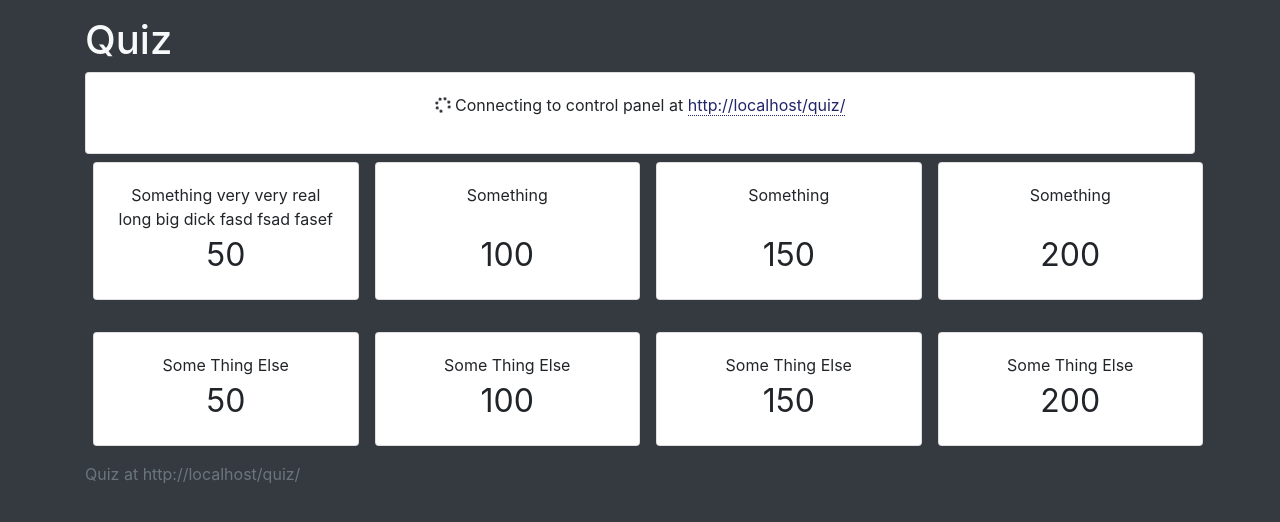
After one commit to soerface/soerface.de, a Flask app: page /quiz/screen in a window 1280 px wide. The commit adds this page. Shown: the top 522 px of the page. Run offline with Flask 2, Linux system fonts and the light colour scheme; some libraries are stand-ins or nearby versions.

Commit message:
Draft of quiz

```diff
--- a/src/app.py
+++ b/src/app.py
@@ -3,11 +3,12 @@ from datetime import datetime
 from flask import Flask, render_template, request, Markup
 
 import env
-from sections import blog
+from sections import blog, quiz
 from markdown import markdown
 
 blueprints = [
     blog.bp,
+    quiz.bp,
 ]
 
 if env.GITHUB_REPOSITORY and not env.CNAME:
@@ -23,7 +24,7 @@ else:
 
 @app.context_processor
 def add_navigation() -> dict:
-    endpoints = [(f'{bp.name}.index', bp.name.title()) for bp in blueprints]
+    endpoints = [(f'{bp.name}.index', bp.name.title()) for bp in blueprints if bp.name != "quiz"]
     items = [{
         'active': request.endpoint.partition('.')[0] == endpoint.partition('.')[0],
         'endpoint': endpoint,
--- /dev/null
+++ b/src/sections/quiz.py
@@ -0,0 +1,57 @@
+import json
+from pathlib import Path
+
+from flask import Blueprint, render_template, url_for
+import yaml
+
+bp = Blueprint(
+    "quiz",
+    __name__,
+    url_prefix="/quiz",
+    template_folder="templates",
+    static_folder="static",
+)
+
+QUIZ_DATA_PATH = Path(__file__).parent / "static" / "quiz_data"
+
+def get_title_of_quiz(path: Path) -> str:
+    with open(path) as f:
+        data = yaml.load(f)
+    return data.get("title", path.name)
+
+
+@bp.route("/")
+def index():
+    description = "Quiz for coders"
+    file_names = QUIZ_DATA_PATH.glob("*.yaml")
+    quiz_options = [{
+        "filename": url_for("quiz.data_as_json", filename=x.stem),
+        "title": get_title_of_quiz(x),
+    } for x in file_names]
+    return render_template(
+        "quiz/index.html",
+        page_title="Quiz",
+        quiz_options=quiz_options,
+        meta={
+            "description": description,
+        },
+        meta_properties={
+            "og:description": description,
+            "og:title": "soerface' Blog",
+            "og:image": url_for("static", filename="img/profile_photo.jpg")
+        },
+    )
+
+
+@bp.route("/screen")
+def screen():
+    return render_template("quiz/screen.html", page_title="Quiz Screen")
+
+
+@bp.route("/data/<filename>.json")
+def data_as_json(filename):
+    yaml_filename = filename + ".yaml"
+    with open(QUIZ_DATA_PATH / yaml_filename) as f:
+        data = yaml.load(f)
+
+    return json.dumps(data)
--- /dev/null
+++ b/src/sections/static/quiz.css
@@ -0,0 +1,31 @@
+#quiz .grid {
+    display: grid;
+    grid-template-columns: repeat(4, 1fr);
+    grid-gap: 1rem;
+}
+
+#quiz .question {
+    margin: 0.5rem;
+    width: 100%;
+    font-size: 2vh;
+}
+
+#quiz .card-body {
+    display: flex;
+    flex-direction: column;
+    justify-content: flex-end;
+    align-items: center;
+}
+
+#quiz .card-title {
+    height: 100%;
+    text-align: center;
+}
+
+#quiz .card-title, #quiz .points {
+    margin: 0 0.2rem;
+}
+
+#quiz .points {
+    font-size: 4vh;
+}
--- /dev/null
+++ b/src/sections/static/quiz_data/foobar-quiz-3000.yaml
@@ -0,0 +1,4 @@
+title: "Foo Bar Quiz 3000"
+categories:
+  stuff:
+    title: "Dings"
--- /dev/null
+++ b/src/sections/static/quiz_screen.js
@@ -0,0 +1,68 @@
+const channel = new BroadcastChannel('quiz_screen_state');
+let quizState = {}
+let quizFile = {}
+
+function sendCommand(cmd, payload="") {
+    channel.postMessage(JSON.stringify({cmd, payload}))
+}
+
+function receiveCommand(ev) {
+    const message = JSON.parse(ev.data);
+    switch (message.cmd) {
+        case "findScreens":
+            sendCommand("getState")
+            sendCommand("screenRegistered")
+            break
+        case "currentState":
+            quizState = message.payload
+            refreshUI()
+            break
+        case "quizFile":
+            quizFile = message.payload
+            refreshUI()
+            break
+    }
+    document.getElementById("loading-card").classList.add("d-none")
+}
+
+function refreshUI() {
+    document.getElementsByTagName("h1")[0].textContent = quizFile["title"] || "Quiz"
+    const grid = document.createElement("div")
+    grid.className = "grid"
+    for (let category_slug in quizFile["categories"]) {
+        let category = quizFile["categories"][category_slug]
+        const questions = category["questions"] || [];
+        for (let question of questions) {
+            if (!question) {
+                continue
+            }
+            const card = document.createElement("div")
+            card.classList.add("question")
+            card.classList.add("card")
+            const cardBody = document.createElement("div")
+            cardBody.className = "card-body"
+            const cardTitle = document.createElement("div")
+            cardTitle.className = "card-title"
+            cardTitle.textContent = category["title"] || category_slug
+            const points = document.createElement("div")
+            points.className = "points"
+            points.textContent = question["points"]
+            cardBody.appendChild(cardTitle)
+            cardBody.appendChild(points)
+            card.appendChild(cardBody)
+            grid.appendChild(card)
+        }
+    }
+
+    const quiz = document.getElementById("quiz");
+    quiz.innerHTML = ""
+    quiz.appendChild(grid)
+
+    // document.getElementById("debug-output").textContent = JSON.stringify(quizFile, null, 2)
+    // document.getElementById("debug-output").classList.remove("d-none")
+}
+
+channel.onmessage = receiveCommand
+
+sendCommand("getState")
+sendCommand("screenRegistered")
--- /dev/null
+++ b/src/sections/templates/quiz/screen.html
@@ -0,0 +1,49 @@
+{% extends 'base.html' %}
+
+{% block head %}
+    <link rel="stylesheet" href="{{ url_for('quiz.static', filename='quiz.css') }}"/>
+{% endblock %}
+
+{% block header %}
+{% endblock %}
+
+{% block content %}
+    <h1 class="text-light">Quiz</h1>
+    <div class="card" id="loading-card">
+        <div class="card-body text-center">
+            <p class="card-text">
+                <i class="fa fa-spinner fa-spin"></i>
+                Connecting to control panel at
+                <a href="{{ url_for('quiz.index') }}" target="_blank">{{ url_for('quiz.index', _external=True) }}</a>
+            </p>
+            <noscript>
+                <p class="card-text">Sorry, the quiz won't work without JavaScript</p>
+            </noscript>
+        </div>
+    </div>
+    <div id="quiz">
+        <div class="grid">
+            <div class="question card"><div class="card-body"><div class="card-title">Something very very real long big dick fasd fsad fasef </div> <div class="points">50</div></div></div>
+            <div class="question card"><div class="card-body"><div class="card-title">Something</div> <div class="points">100</div></div></div>
+            <div class="question card"><div class="card-body"><div class="card-title">Something</div> <div class="points">150</div></div></div>
+            <div class="question card"><div class="card-body"><div class="card-title">Something</div> <div class="points">200</div></div></div>
+            <div class="question card"><div class="card-body"><div class="card-title">Some Thing Else</div> <div class="points">50</div></div></div>
+            <div class="question card"><div class="card-body"><div class="card-title">Some Thing Else</div> <div class="points">100</div></div></div>
+            <div class="question card"><div class="card-body"><div class="card-title">Some Thing Else</div> <div class="points">150</div></div></div>
+            <div class="question card"><div class="card-body"><div class="card-title">Some Thing Else</div> <div class="points">200</div></div></div>
+        </div>
+    </div>
+{% endblock %}
+
+{% block footer %}
+    <div class="row mt-2 justify-content-md-center">
+        <div class="col col-sm-12 text-muted text-light">
+            <p class="text-light text-muted">Quiz at {{ url_for('quiz.index', _external=True) }}</p>
+            <pre id="debug-output" class="d-none text-light"></pre>
+        </div>
+    </div>
+{% endblock %}
+
+{% block scripts %}
+    <script src="{{ url_for('quiz.static', filename='quiz_screen.js') }}"></script>
+{% endblock %}
--- a/src/templates/base.html
+++ b/src/templates/base.html
@@ -25,13 +25,17 @@
 </head>
 <body class="bg-dark">
 
+{% block header %}
 {% include 'header.html' %}
+{% endblock %}
 
 <div class="container" id="mainContent">
     {% block content %}
     {{ raw_content }}
     {% endblock %}
+    {% block footer %}
     {% include 'footer.html' %}
+    {% endblock %}
 </div>
 
 <script src="{{ url_for('static', filename='js/jquery-3.4.1.min.js') }}"></script>
--- a/src/templates/footer.html
+++ b/src/templates/footer.html
@@ -1,5 +1,5 @@
-<div class="row d-sm-none mt-2">
-    <div class="col">
+<div class="row mt-2 justify-content-md-center d-sm-none">
+    <div class="col col-sm-12 col-md-6 col-lg-4 text-muted text-light">
         {% for item in navigation %}
             {% if not item.active %}
             <a class="btn btn-lg btn-block btn-outline-light" href="{{ url_for(item.endpoint) }}">
```
Also changed, not shown: src/sections/static/quiz_controller.js (added, +95 -0 lines), src/sections/static/quiz_data/code-review-2021.yaml (added, +49 -0 lines), src/sections/templates/quiz/index.html (added, +74 -0 lines).
